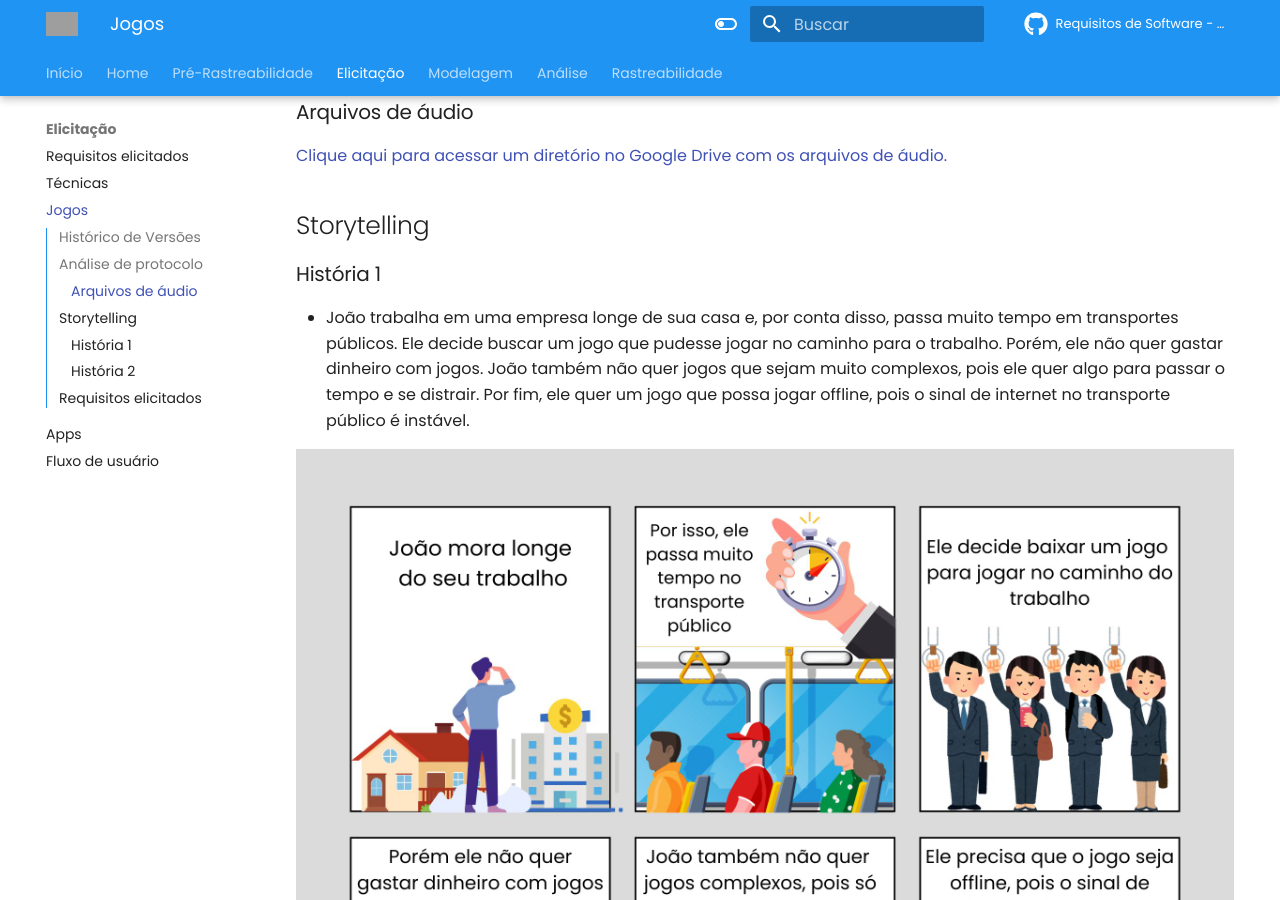
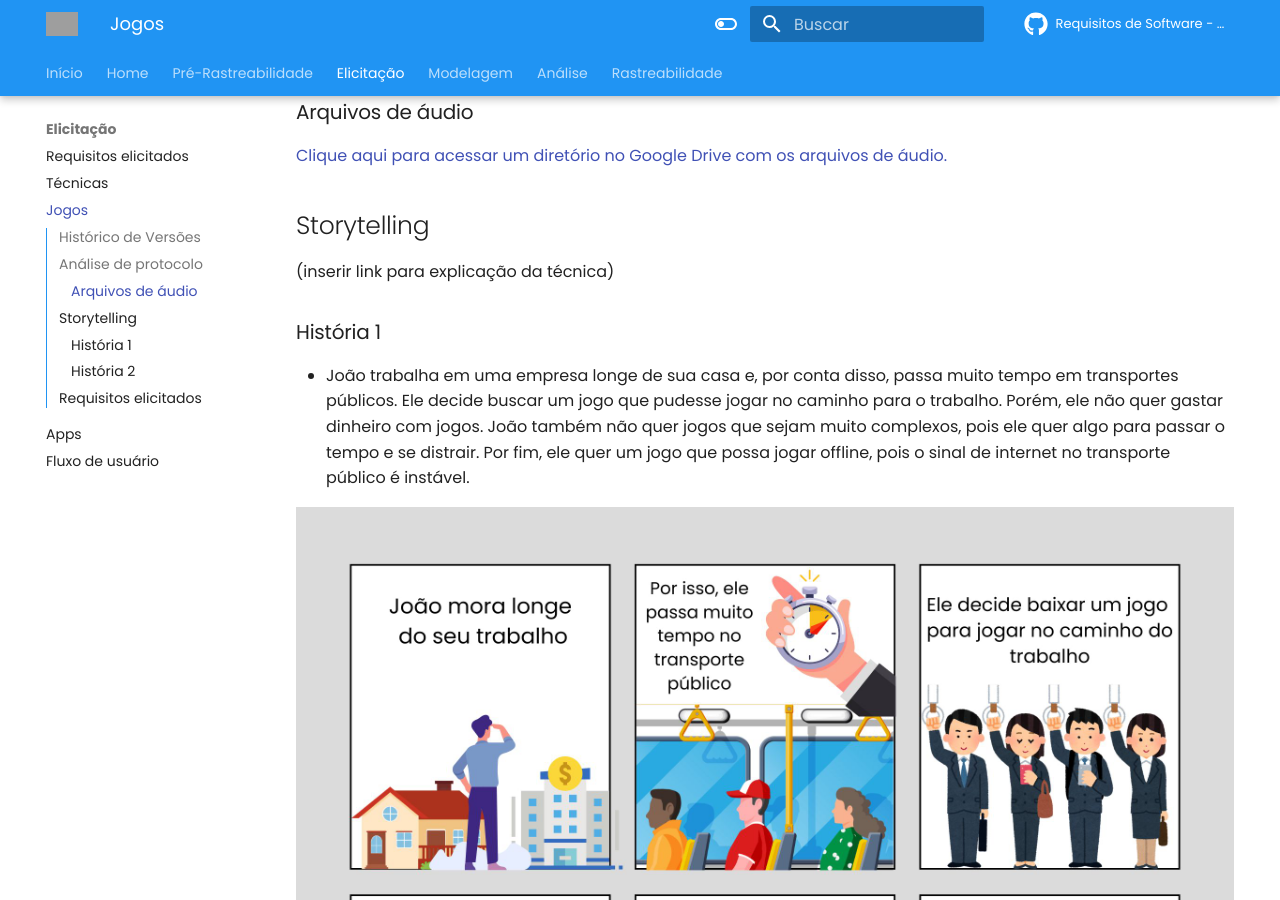
Before and after one commit to artrsousa1/req2024-1, an MkDocs documentation site: the page built from docs/elicitacao/jogos.md, in a window 1280 px wide and 900 px high, scrolled down 776 px. Built offline with MkDocs 1.6.1 and Material for MkDocs 9.7.7, drawn with Linux system fonts in a browser that asks for light colours; comment, search, counter and statistics services are not loaded; grey boxes are pictures that could not be loaded.

Commit message:
adiciona indicação para inserir link posteriormente
Co-authored-by: Arthur Ribeiro <artrsousa1@gmail.com>

```diff
--- a/docs/elicitacao/jogos.md
+++ b/docs/elicitacao/jogos.md
@@ -13,8 +13,6 @@ Esta seção é destinada para a elicitação dos requisitos relacionados à ár
 | 1.0.4  | 29-07-2024 | Adiciona tabela com requisitos elicitados                      | Arthur Sousa e Lucas Queiroz |
 | 1.0.5  | 31-07-2024 | Realiza divisão do arquivo em elicitação e pré-rastreabilidade | Arthur Sousa e Lucas Queiroz |
 
-
-
 ## Análise de protocolo
 (inserir link para explicação da técnica)
 
@@ -22,6 +20,7 @@ Esta seção é destinada para a elicitação dos requisitos relacionados à ár
 [Clique aqui para acessar um diretório no Google Drive com os arquivos de áudio.](https://drive.google.com/drive/folders/18ZcscWDNY1OUcLuZcanFcm-xrGkef79p?usp=sharing)
 
 ## Storytelling
+(inserir link para explicação da técnica)
 
 ### História 1
 
```
